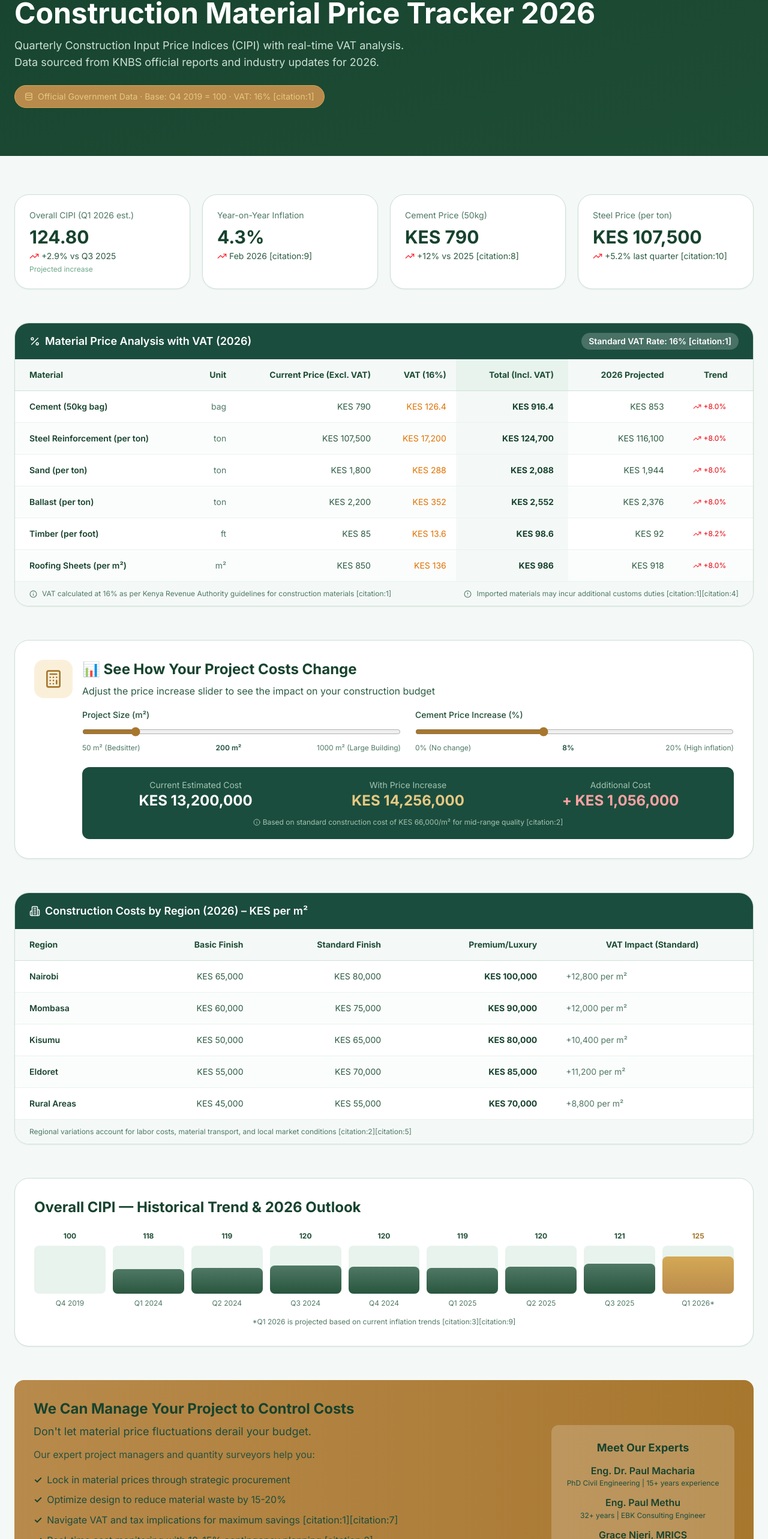
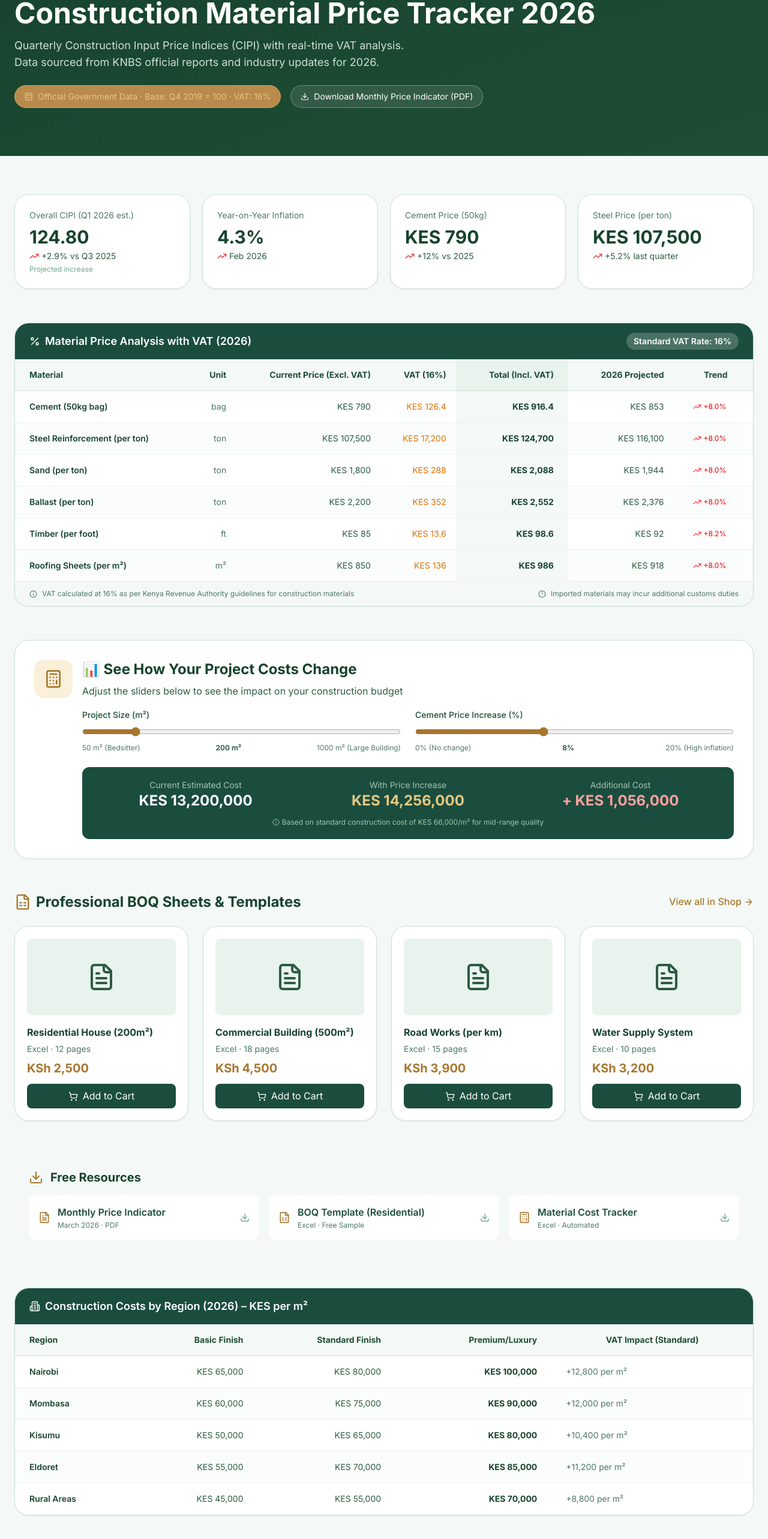
Before and after one commit to Ghola-Kodi/strasan, a Next.js app: page /prices in a window 1280 px wide. Shown: the part 234-2800 px from the top of the page at 60% size. Built offline with nearby package versions, Linux system fonts and the light colour scheme.

Commit message:
Update page.tsx

```diff
--- a/app/prices/page.tsx
+++ b/app/prices/page.tsx
@@ -1,4 +1,4 @@
-import { TrendingUp, TrendingDown, Minus, Database, Info, Calculator, Building2, AlertCircle, Percent, ArrowRight } from 'lucide-react'
+import { TrendingUp, TrendingDown, Minus, Database, Info, Calculator, Building2, AlertCircle, Percent, ArrowRight, FileText, Download, ShoppingCart, FileSpreadsheet } from 'lucide-react'
 import { PRICE_MATERIALS, OVERALL_CIPI } from '@/lib/data'
 
 export const metadata = {
@@ -17,9 +17,9 @@ function TrendIcon({ trend }: { trend: string }) {
 }
 
 // Current VAT rate for construction materials (standard rate)
-const VAT_RATE = 0.16 // 16% as per Kenya Revenue Authority [citation:1]
+const VAT_RATE = 0.16 // 16% as per Kenya Revenue Authority
 
-// 2026 projected material prices with 8% annual inflation [citation:5][citation:10]
+// 2026 projected material prices with 8% annual inflation
 const MATERIALS_2026 = [
   { name: "Cement (50kg bag)", current: 790, unit: "bag", projected: 853, vatInclusive: 990 },
   { name: "Steel Reinforcement (per ton)", current: 107500, unit: "ton", projected: 116100, vatInclusive: 134676 },
@@ -29,13 +29,21 @@ const MATERIALS_2026 = [
   { name: "Roofing Sheets (per m²)", current: 850, unit: "m²", projected: 918, vatInclusive: 1065 },
 ]
 
-// Construction cost per m² by region (2026) [citation:2][citation:5]
+// Construction cost per m² by region (2026)
 const REGIONAL_COSTS = [
   { region: "Nairobi", basic: 65000, standard: 80000, premium: 100000 },
   { region: "Mombasa", basic: 60000, standard: 75000, premium: 90000 },
   { region: "Kisumu", basic: 50000, standard: 65000, premium: 80000 },
   { region: "Eldoret", basic: 55000, standard: 70000, premium: 85000 },
   { region: "Rural Areas", basic: 45000, standard: 55000, premium: 70000 },
+]
+
+// BOQ Sheets available for purchase
+const BOQ_SHEETS = [
+  { id: "residential-boq", title: "Residential House (200m²)", price: "KSh 2,500", format: "Excel", pages: 12, image: "/images/shop/residential-boq.jpg" },
+  { id: "commercial-boq", title: "Commercial Building (500m²)", price: "KSh 4,500", format: "Excel", pages: 18, image: "/images/shop/commercial-boq.jpg" },
+  { id: "road-works-boq", title: "Road Works (per km)", price: "KSh 3,900", format: "Excel", pages: 15, image: "/images/shop/road-boq.jpg" },
+  { id: "water-supply-boq", title: "Water Supply System", price: "KSh 3,200", format: "Excel", pages: 10, image: "/images/shop/water-boq.jpg" },
 ]
 
 export default function PricesPage() {
@@ -54,8 +62,14 @@ export default function PricesPage() {
             Quarterly Construction Input Price Indices (CIPI) with real-time VAT analysis.
             Data sourced from KNBS official reports and industry updates for 2026.
           </p>
-          <div className="mt-6 inline-flex items-center gap-2 bg-gold-500 bg-opacity-20 border border-gold-400 text-gold-300 px-4 py-2 rounded-full text-sm">
-            <Database size={14}/> Official Government Data · Base: Q4 2019 = 100 · VAT: 16% [citation:1]
+          <div className="mt-6 flex flex-wrap gap-4">
+            <div className="inline-flex items-center gap-2 bg-gold-500 bg-opacity-20 border border-gold-400 text-gold-300 px-4 py-2 rounded-full text-sm">
+              <Database size={14}/> Official Government Data · Base: Q4 2019 = 100 · VAT: 16%
+            </div>
+            <a href="/downloads/monthly-price-indicator-march-2026.pdf" download
+              className="inline-flex items-center gap-2 bg-white/10 hover:bg-white/20 border border-white/30 text-white px-4 py-2 rounded-full text-sm transition">
+              <Download size={14}/> Download Monthly Price Indicator (PDF)
+            </a>
           </div>
         </div>
       </section>
@@ -65,9 +79,9 @@ export default function PricesPage() {
         <div className="grid grid-cols-2 md:grid-cols-4 gap-5 mb-14">
           {[
             { label: 'Overall CIPI (Q1 2026 est.)',  value: '124.80', sub: '+2.9% vs Q3 2025', trend: 'up', note: 'Projected increase' },
-            { label: 'Year-on-Year Inflation',   value: '4.3%',  sub: 'Feb 2026 [citation:9]', trend: 'up' },
-            { label: 'Cement Price (50kg)',      value: 'KES 790', sub: '+12% vs 2025 [citation:8]', trend: 'up' },
-            { label: 'Steel Price (per ton)',    value: 'KES 107,500', sub: '+5.2% last quarter [citation:10]', trend: 'up' },
+            { label: 'Year-on-Year Inflation',   value: '4.3%',  sub: 'Feb 2026', trend: 'up' },
+            { label: 'Cement Price (50kg)',      value: 'KES 790', sub: '+12% vs 2025', trend: 'up' },
+            { label: 'Steel Price (per ton)',    value: 'KES 107,500', sub: '+5.2% last quarter', trend: 'up' },
           ].map(c => (
             <div key={c.label} className="card p-6">
               <p className="text-forest-500 text-sm mb-2">{c.label}</p>
@@ -85,7 +99,7 @@ export default function PricesPage() {
         <div className="card overflow-hidden mb-14">
           <div className="bg-forest-800 text-white px-6 py-4 font-semibold text-lg flex items-center justify-between flex-wrap gap-3">
             <span className="flex items-center gap-2"><Percent size={18}/> Material Price Analysis with VAT (2026)</span>
-            <span className="text-sm bg-white/20 px-3 py-1 rounded-full">Standard VAT Rate: 16% [citation:1]</span>
+            <span className="text-sm bg-white/20 px-3 py-1 rounded-full">Standard VAT Rate: 16%</span>
           </div>
           <div className="overflow-x-auto">
             <table className="w-full text-sm">
@@ -126,20 +140,20 @@ export default function PricesPage() {
             </table>
           </div>
           <div className="px-6 py-3 bg-forest-50 text-forest-500 text-xs flex items-center justify-between flex-wrap gap-2">
-            <div className="flex items-center gap-2"><Info size={13}/> VAT calculated at 16% as per Kenya Revenue Authority guidelines for construction materials [citation:1]</div>
-            <div className="flex items-center gap-2"><AlertCircle size={13}/> Imported materials may incur additional customs duties [citation:1][citation:4]</div>
+            <div className="flex items-center gap-2"><Info size={13}/> VAT calculated at 16% as per Kenya Revenue Authority guidelines for construction materials</div>
+            <div className="flex items-center gap-2"><AlertCircle size={13}/> Imported materials may incur additional customs duties</div>
           </div>
         </div>
 
-        {/* Cost Projection Calculator - Interactive */}
-        <div className="card p-8 mb-14 bg-gradient-to-r from-forest-50 to-white">
+        {/* Cost Projection Calculator - Interactive (Fixed) */}
+        <div className="card p-8 mb-14 bg-gradient-to-r from-forest-50 to-white" id="calculator">
           <div className="flex items-start gap-4 flex-wrap md:flex-nowrap">
             <div className="bg-gold-100 p-4 rounded-2xl">
               <Calculator className="w-8 h-8 text-gold-600" />
             </div>
             <div className="flex-1">
               <h2 className="text-2xl font-bold text-forest-900 mb-2">📊 See How Your Project Costs Change</h2>
-              <p className="text-forest-600 mb-4">Adjust the price increase slider to see the impact on your construction budget</p>
+              <p className="text-forest-600 mb-4">Adjust the sliders below to see the impact on your construction budget</p>
 
               <div className="grid md:grid-cols-2 gap-6 mt-4">
                 <div>
@@ -180,10 +194,75 @@ export default function PricesPage() {
                   </div>
                 </div>
                 <p className="text-forest-300 text-xs text-center mt-3 flex items-center justify-center gap-1">
-                  <Info size={12}/> Based on standard construction cost of KES 66,000/m² for mid-range quality [citation:2]
+                  <Info size={12}/> Based on standard construction cost of KES 66,000/m² for mid-range quality
                 </p>
               </div>
             </div>
+          </div>
+        </div>
+
+        {/* BOQ Sheets & Downloads Section */}
+        <div className="mb-14">
+          <div className="flex items-center justify-between flex-wrap gap-4 mb-6">
+            <h2 className="text-2xl font-bold text-forest-900 flex items-center gap-2">
+              <FileSpreadsheet className="text-gold-600" size={28}/>
+              Professional BOQ Sheets & Templates
+            </h2>
+            <a href="/shop" className="text-gold-600 hover:text-gold-700 font-medium flex items-center gap-1">
+              View all in Shop <ArrowRight size={16}/>
+            </a>
+          </div>
+          <div className="grid md:grid-cols-2 lg:grid-cols-4 gap-6">
+            {BOQ_SHEETS.map((sheet) => (
+              <div key={sheet.id} className="card p-5 hover:shadow-lg transition">
+                <div className="bg-forest-100 w-full h-32 rounded-lg mb-4 flex items-center justify-center">
+                  <FileText className="w-12 h-12 text-forest-600" />
+                </div>
+                <h3 className="font-bold text-forest-900 mb-1">{sheet.title}</h3>
+                <p className="text-sm text-forest-500 mb-2">{sheet.format} · {sheet.pages} pages</p>
+                <p className="text-xl font-bold text-gold-600 mb-3">{sheet.price}</p>
+                <button className="w-full bg-forest-800 text-white py-2 rounded-lg hover:bg-forest-700 transition flex items-center justify-center gap-2">
+                  <ShoppingCart size={16}/> Add to Cart
+                </button>
+              </div>
+            ))}
+          </div>
+        </div>
+
+        {/* Free Downloads Section */}
+        <div className="bg-forest-50 rounded-2xl p-6 mb-14">
+          <div className="flex items-center gap-3 mb-4">
+            <Download className="text-gold-600" size={24}/>
+            <h2 className="text-xl font-bold text-forest-900">Free Resources</h2>
+          </div>
+          <div className="grid md:grid-cols-3 gap-4">
+            <a href="/downloads/monthly-price-indicator-march-2026.pdf" download
+              className="flex items-center gap-3 p-4 bg-white rounded-xl hover:shadow-md transition group">
+              <FileText className="text-gold-600 group-hover:text-gold-700" size={20}/>
+              <div>
+                <p className="font-semibold text-forest-800">Monthly Price Indicator</p>
+                <p className="text-xs text-forest-500">March 2026 · PDF</p>
+              </div>
+              <Download size={16} className="ml-auto text-forest-400"/>
+            </a>
+            <a href="/downloads/boq-template-residential.xlsx" download
+              className="flex items-center gap-3 p-4 bg-white rounded-xl hover:shadow-md transition group">
+              <FileSpreadsheet className="text-gold-600 group-hover:text-gold-700" size={20}/>
+              <div>
+                <p className="font-semibold text-forest-800">BOQ Template (Residential)</p>
+                <p className="text-xs text-forest-500">Excel · Free Sample</p>
+              </div>
+              <Download size={16} className="ml-auto text-forest-400"/>
+            </a>
+            <a href="/downloads/material-cost-tracker.xlsx" download
+              className="flex items-center gap-3 p-4 bg-white rounded-xl hover:shadow-md transition group">
+              <Calculator className="text-gold-600 group-hover:text-gold-700" size={20}/>
+              <div>
+                <p className="font-semibold text-forest-800">Material Cost Tracker</p>
+                <p className="text-xs text-forest-500">Excel · Automated</p>
+              </div>
+              <Download size={16} className="ml-auto text-forest-400"/>
+            </a>
           </div>
         </div>
 
@@ -218,9 +297,6 @@ export default function PricesPage() {
               </tbody>
             </table>
           </div>
-          <div className="px-6 py-3 bg-forest-50 text-forest-500 text-xs">
-            Regional variations account for labor costs, material transport, and local market conditions [citation:2][citation:5]
-          </div>
         </div>
 
         {/* CIPI Historical Trend with 2026 Projection */}
@@ -244,40 +320,39 @@ export default function PricesPage() {
               )
             })}
           </div>
-          <p className="text-forest-500 text-xs mt-4 text-center">*Q1 2026 is projected based on current inflation trends [citation:3][citation:9]</p>
         </div>
 
-        {/* Expert CTA - Project Cost Management */}
-        <div className="bg-gradient-to-r from-gold-500 to-gold-600 rounded-2xl p-8 mb-8">
+        {/* Expert CTA - Project Cost Management (Inverted Colors) */}
+        <div className="bg-forest-900 rounded-2xl p-8 mb-8">
           <div className="flex flex-col md:flex-row items-center justify-between gap-6">
             <div className="flex-1">
-              <h3 className="text-2xl font-bold text-forest-900 mb-2">We Can Manage Your Project to Control Costs</h3>
-              <p className="text-forest-800 text-lg mb-3">Don't let material price fluctuations derail your budget.</p>
-              <p className="text-forest-800/90 mb-4">Our expert project managers and quantity surveyors help you:</p>
+              <h3 className="text-2xl font-bold text-gold-400 mb-2">We Can Manage Your Project to Control Costs</h3>
+              <p className="text-forest-200 text-lg mb-3">Don't let material price fluctuations derail your budget.</p>
+              <p className="text-forest-300 mb-4">Our expert project managers and quantity surveyors help you:</p>
               <ul className="space-y-2 mb-6">
-                <li className="flex items-center gap-2 text-forest-800"><span className="text-forest-900 font-bold">✓</span> Lock in material prices through strategic procurement</li>
-                <li className="flex items-center gap-2 text-forest-800"><span className="text-forest-900 font-bold">✓</span> Optimize design to reduce material waste by 15-20%</li>
-                <li className="flex items-center gap-2 text-forest-800"><span className="text-forest-900 font-bold">✓</span> Navigate VAT and tax implications for maximum savings [citation:1][citation:7]</li>
-                <li className="flex items-center gap-2 text-forest-800"><span className="text-forest-900 font-bold">✓</span> Real-time cost monitoring with 10-15% contingency planning [citation:2]</li>
+                <li className="flex items-center gap-2 text-forest-200"><span className="text-gold-400 font-bold">✓</span> Lock in material prices through strategic procurement</li>
+                <li className="flex items-center gap-2 text-forest-200"><span className="text-gold-400 font-bold">✓</span> Optimize design to reduce material waste by 15-20%</li>
+                <li className="flex items-center gap-2 text-forest-200"><span className="text-gold-400 font-bold">✓</span> Navigate VAT and tax implications for maximum savings</li>
+                <li className="flex items-center gap-2 text-forest-200"><span className="text-gold-400 font-bold">✓</span> Real-time cost monitoring with 10-15% contingency planning</li>
               </ul>
-              <button className="bg-forest-900 text-white px-6 py-3 rounded-lg font-semibold hover:bg-forest-800 transition inline-flex items-center gap-2">
+              <button className="bg-gold-500 text-forest-900 px-6 py-3 rounded-lg font-semibold hover:bg-gold-400 transition inline-flex items-center gap-2">
                 Request a Free Cost Assessment <ArrowRight size={18}/>
               </button>
             </div>
-            <div className="bg-white/20 p-6 rounded-xl text-center min-w-[200px]">
-              <p className="text-forest-900 font-bold text-lg">Meet Our Experts</p>
+            <div className="bg-forest-800/50 p-6 rounded-xl text-center min-w-[200px] border border-forest-700">
+              <p className="text-gold-400 font-bold text-lg">Meet Our Experts</p>
               <div className="mt-3 space-y-3">
                 <div>
-                  <p className="font-semibold text-forest-900">Eng. Dr. Paul Macharia</p>
-                  <p className="text-xs text-forest-800">PhD Civil Engineering | 15+ years experience</p>
+                  <p className="font-semibold text-white">Eng. Dr. Paul Macharia</p>
+                  <p className="text-xs text-forest-300">PhD Civil Engineering | 15+ years experience</p>
                 </div>
                 <div>
-                  <p className="font-semibold text-forest-900">Eng. Paul Methu</p>
-                  <p className="text-xs text-forest-800">32+ years | EBK Consulting Engineer</p>
+                  <p className="font-semibold text-white">Eng. Paul Methu</p>
+                  <p className="text-xs text-forest-300">32+ years | EBK Consulting Engineer</p>
                 </div>
                 <div>
-                  <p className="font-semibold text-forest-900">Grace Njeri, MRICS</p>
-                  <p className="text-xs text-forest-800">Quantity Surveyor | Cost Management Expert</p>
+                  <p className="font-semibold text-white">Grace Njeri, MRICS</p>
+                  <p className="text-xs text-forest-300">Quantity Surveyor | Cost Management Expert</p>
                 </div>
               </div>
             </div>
@@ -289,12 +364,12 @@ export default function PricesPage() {
           <h3 className="font-bold text-forest-900 mb-5 flex items-center gap-2"><Database size={20} className="text-gold-500"/> Data Sources & Methodology (2026 Update)</h3>
           <div className="space-y-4">
             {[
-              'Kenya National Bureau of Statistics (KNBS) – Official CPI at 4.3% (February 2026) [citation:3][citation:9]',
-              'Construction Input Price Index (CIPI) – Steel +5.2% quarterly, Sand +3.6% (Q3 2025) [citation:10]',
-              'VAT Rate: 16% standard for construction materials per KRA guidelines [citation:1]',
-              'Material Prices: Cement at KES 790-900 per 50kg bag (2026) [citation:8], Steel at KES 95,000-120,000 per ton [citation:5]',
-              'Regional construction costs: Nairobi KES 60,000-90,000/m², Rural KES 40,000-55,000/m² [citation:2][citation:5]',
-              '2026 Projections: Industry experts forecast 5-8% annual cost increases [citation:5][citation:10]',
+              'Kenya National Bureau of Statistics (KNBS) – Official CPI at 4.3% (February 2026)',
+              'Construction Input Price Index (CIPI) – Steel +5.2% quarterly, Sand +3.6% (Q3 2025)',
+              'VAT Rate: 16% standard for construction materials per KRA guidelines',
+              'Material Prices: Cement at KES 790-900 per 50kg bag (2026), Steel at KES 95,000-120,000 per ton',
+              'Regional construction costs: Nairobi KES 60,000-90,000/m², Rural KES 40,000-55,000/m²',
+              '2026 Projections: Industry experts forecast 5-8% annual cost increases',
             ].map(s => (
               <div key={s} className="flex items-start gap-3 text-sm text-forest-700">
                 <div className="w-2 h-2 rounded-full bg-gold-500 mt-1.5 shrink-0"/>
@@ -307,13 +382,14 @@ export default function PricesPage() {
         {/* Disclaimer */}
         <div className="flex items-start gap-3 text-sm text-forest-500 bg-white border border-forest-100 rounded-2xl p-5">
           <Info size={16} className="mt-0.5 shrink-0 text-gold-500"/>
-          <p>Disclaimer: Indices are based on KNBS official data and industry sources for 2026. Actual prices may vary by region, supplier, and project scale. VAT calculations assume standard rate applicability; consult your tax advisor for specific project requirements. [citation:1][citation:3][citation:5]</p>
+          <p>Disclaimer: Indices are based on KNBS official data and industry sources for 2026. Actual prices may vary by region, supplier, and project scale. VAT calculations assume standard rate applicability; consult your tax advisor for specific project requirements.</p>
         </div>
       </div>
 
-      {/* Interactive Calculator Script */}
+      {/* Interactive Calculator Script - Fixed with proper DOM ready */}
       <script dangerouslySetInnerHTML={{
         __html: `
+          function initCalculator() {
             const areaSlider = document.getElementById('projectArea');
             const cementSlider = document.getElementById('cementIncrease');
             const areaValue = document.getElementById('areaValue');
@@ -322,27 +398,40 @@ export default function PricesPage() {
             const projectedCostSpan = document.getElementById('projectedCost');
             const additionalCostSpan = document.getElementById('additionalCost');
 
-          const BASE_COST_PER_M2 = 66000; // Mid-range standard construction cost [citation:2]
+            if (!areaSlider || !cementSlider) {
+              console.log('Calculator elements not found yet, retrying...');
+              setTimeout(initCalculator, 100);
+              return;
+            }
+
+            const BASE_COST_PER_M2 = 66000;
 
             function updateCalculator() {
-            const area = parseInt(areaSlider.value);
-            const increasePct = parseInt(cementSlider.value);
+              const area = parseInt(areaSlider.value, 10);
+              const increasePct = parseInt(cementSlider.value, 10);
 
-            areaValue.textContent = area + ' m²';
-            cementValue.textContent = increasePct + '%';
+              if (areaValue) areaValue.textContent = area + ' m²';
+              if (cementValue) cementValue.textContent = increasePct + '%';
 
               const currentCost = area * BASE_COST_PER_M2;
-            const projectedCost = currentCost * (1 + (increasePct / 100) * 0.35); // Cement is ~35% of total cost
+              const projectedCost = currentCost * (1 + (increasePct / 100) * 0.35);
               const additional = projectedCost - currentCost;
 
-            currentCostSpan.textContent = 'KES ' + Math.round(currentCost).toLocaleString();
-            projectedCostSpan.textContent = 'KES ' + Math.round(projectedCost).toLocaleString();
-            additionalCostSpan.innerHTML = '+ KES ' + Math.round(additional).toLocaleString();
+              if (currentCostSpan) currentCostSpan.textContent = 'KES ' + Math.round(currentCost).toLocaleString();
+              if (projectedCostSpan) projectedCostSpan.textContent = 'KES ' + Math.round(projectedCost).toLocaleString();
+              if (additionalCostSpan) additionalCostSpan.innerHTML = '+ KES ' + Math.round(additional).toLocaleString();
             }
 
             areaSlider.addEventListener('input', updateCalculator);
             cementSlider.addEventListener('input', updateCalculator);
             updateCalculator();
+          }
+
+          if (document.readyState === 'loading') {
+            document.addEventListener('DOMContentLoaded', initCalculator);
+          } else {
+            initCalculator();
+          }
         `
       }} />
     </div>
```
Lines whose indentation alone changed are shown as unchanged.
